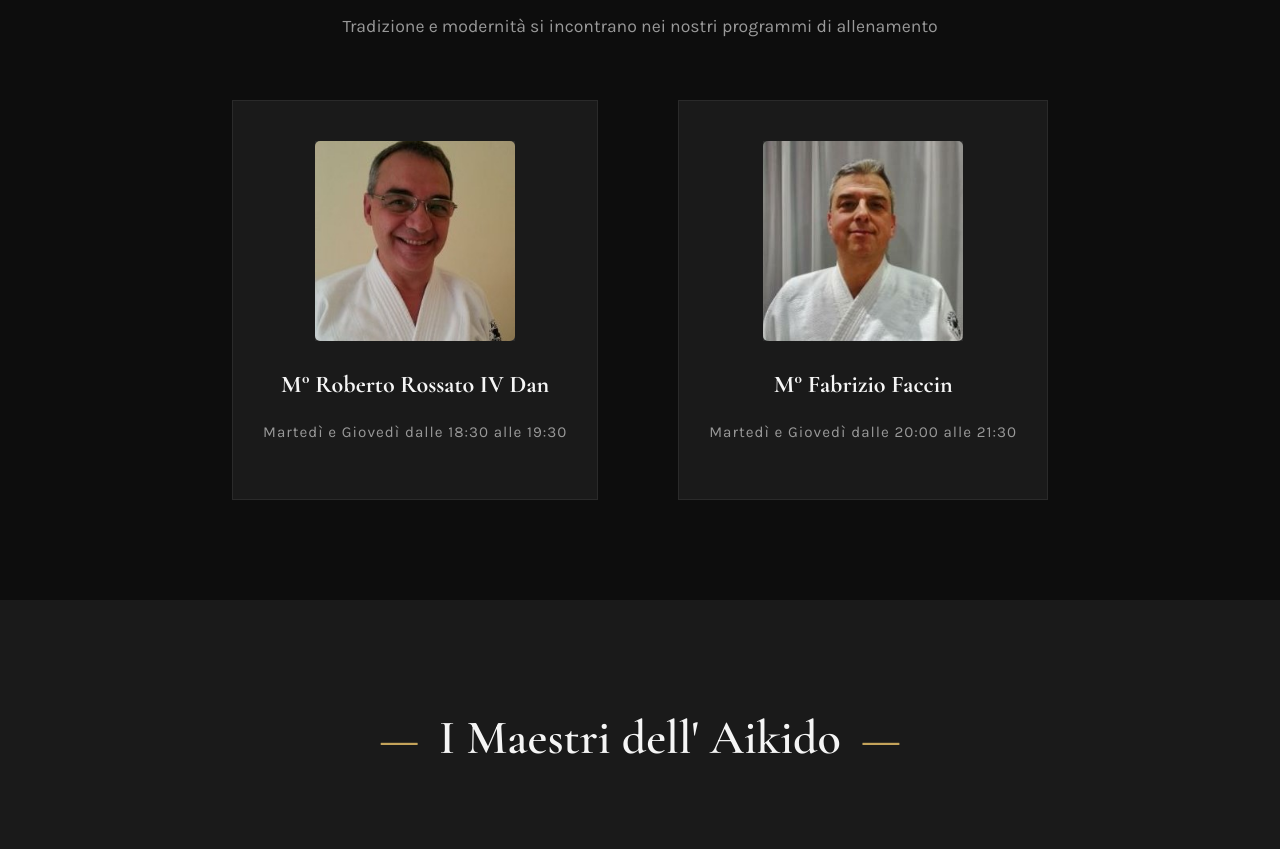
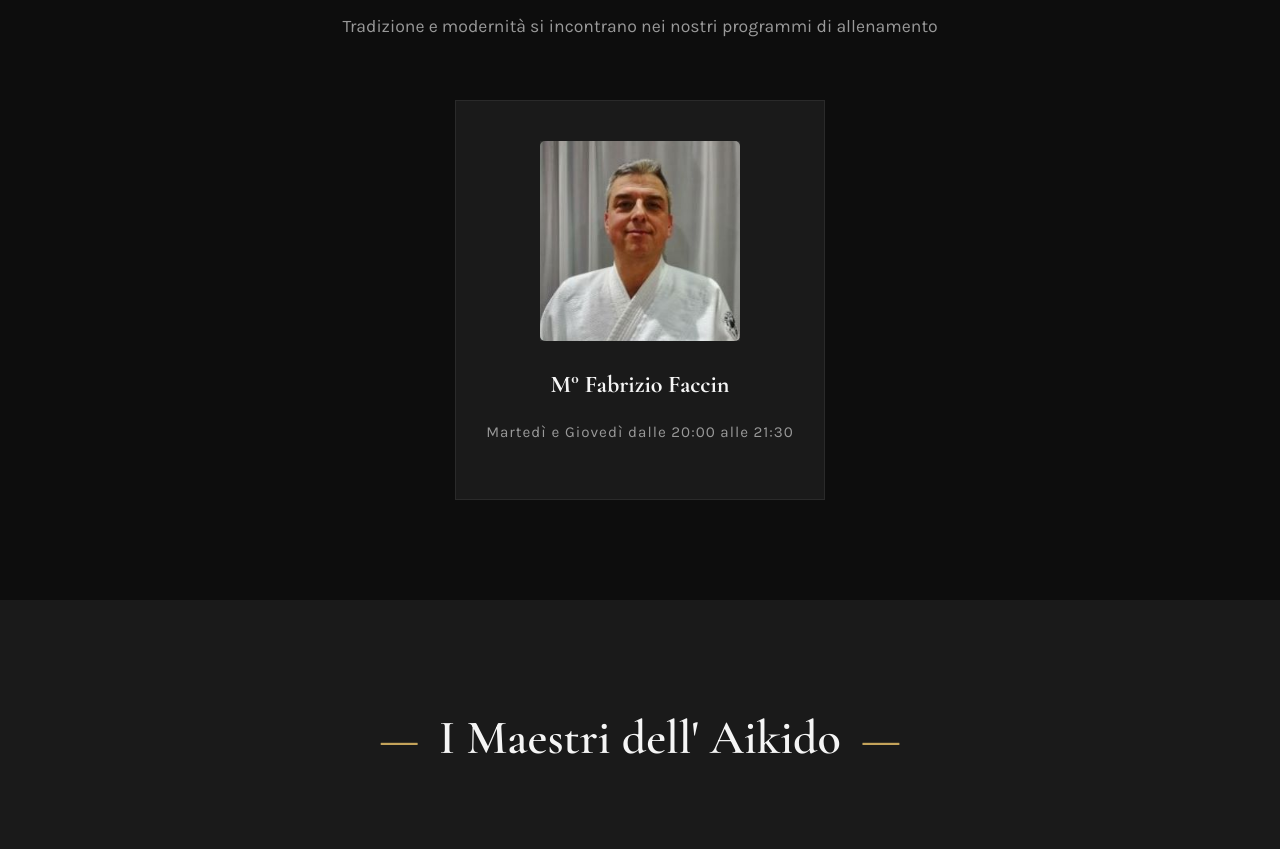
Before and after one commit to LiLFEFFO/Geiko_Dojo, a plain HTML site: page index.html in a window 1280 px wide. Shown: the part 1867-2716 px from the top of the page. Drawn offline with nearby package versions, Linux system fonts and the light colour scheme.

Commit message:
Rimosso maestro Rossato, centrata scheda maestro Faccin nella sezione Corsi

```diff
--- a/index.html
+++ b/index.html
@@ -111,13 +111,6 @@
                 <p>Tradizione e modernità si incontrano nei nostri programmi di allenamento</p>
             </div>
             <div class="classes-grid">
-                <div class="class-card reveal">
-                    <div class="instructor-photo">
-                        <img src="R_Rossato 01a.jpg">
-                    </div>
-                    <h3>M° Roberto Rossato IV Dan</h3>
-                    <p class="class-schedule">Martedì e Giovedì dalle 18:30 alle 19:30</p>
-                </div>
                 <div class="class-card reveal">
                     <div class="instructor-photo">
                         <img src="F_Faccin 01a.jpg">
```
